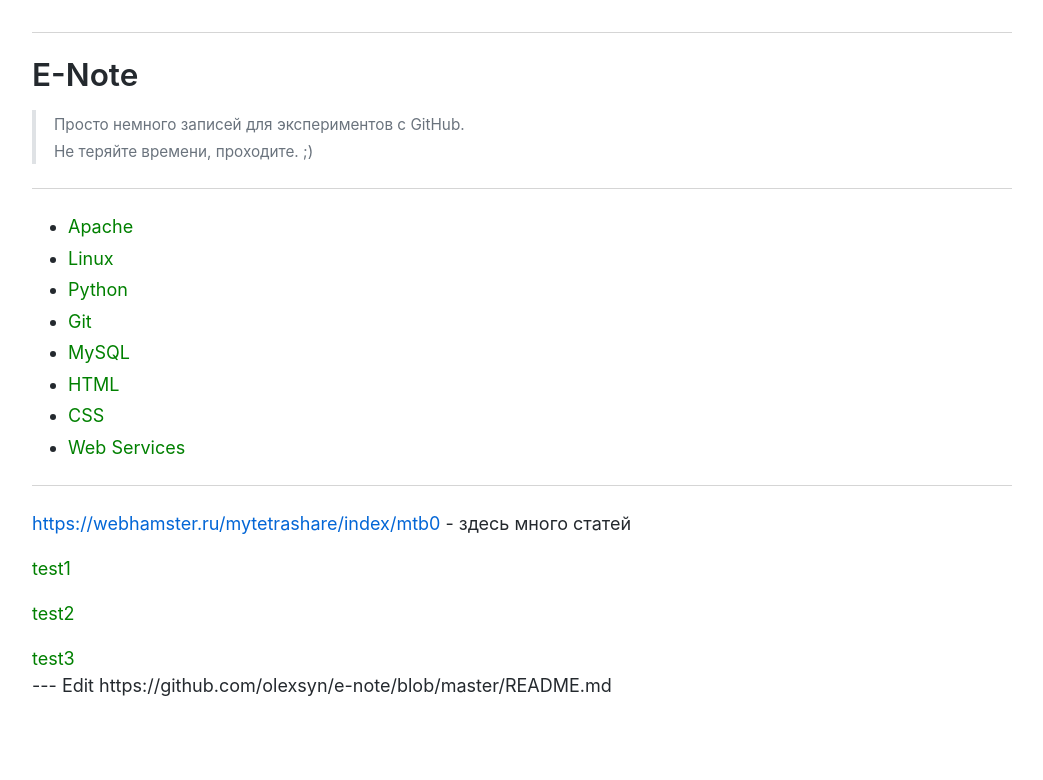
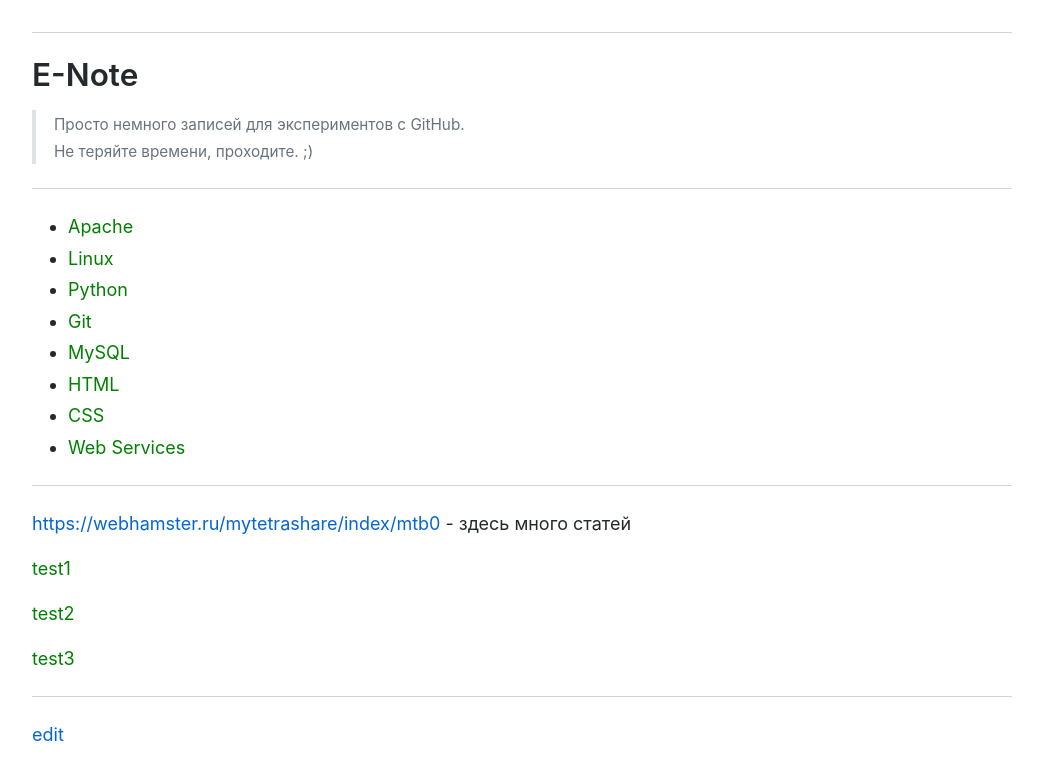
Before and after one commit to olexsyn/ITNote, a Jekyll site: the page built from index.md, in a window 1280 px wide. Shown: the top 780 px of the page, without its empty margins (118-1161 px from the left). Built offline with Jekyll 4.4.1, drawn with Linux system fonts in a browser that asks for light colours; our own code applies the rules of GitHub Pages for plain Markdown files.

Commit message:
Update edit.html

```diff
--- a/_includes/edit.html
+++ b/_includes/edit.html
@@ -1,3 +1,3 @@
----
+<hr />
 
-Edit https://github.com/olexsyn/e-note/blob/master{{ page.url }}README.md
+<p class="text-gray"><a href="https://github.com/olexsyn/e-note/blob/master{{ page.url }}README.md" target="_blank">edit</a></p>
```
